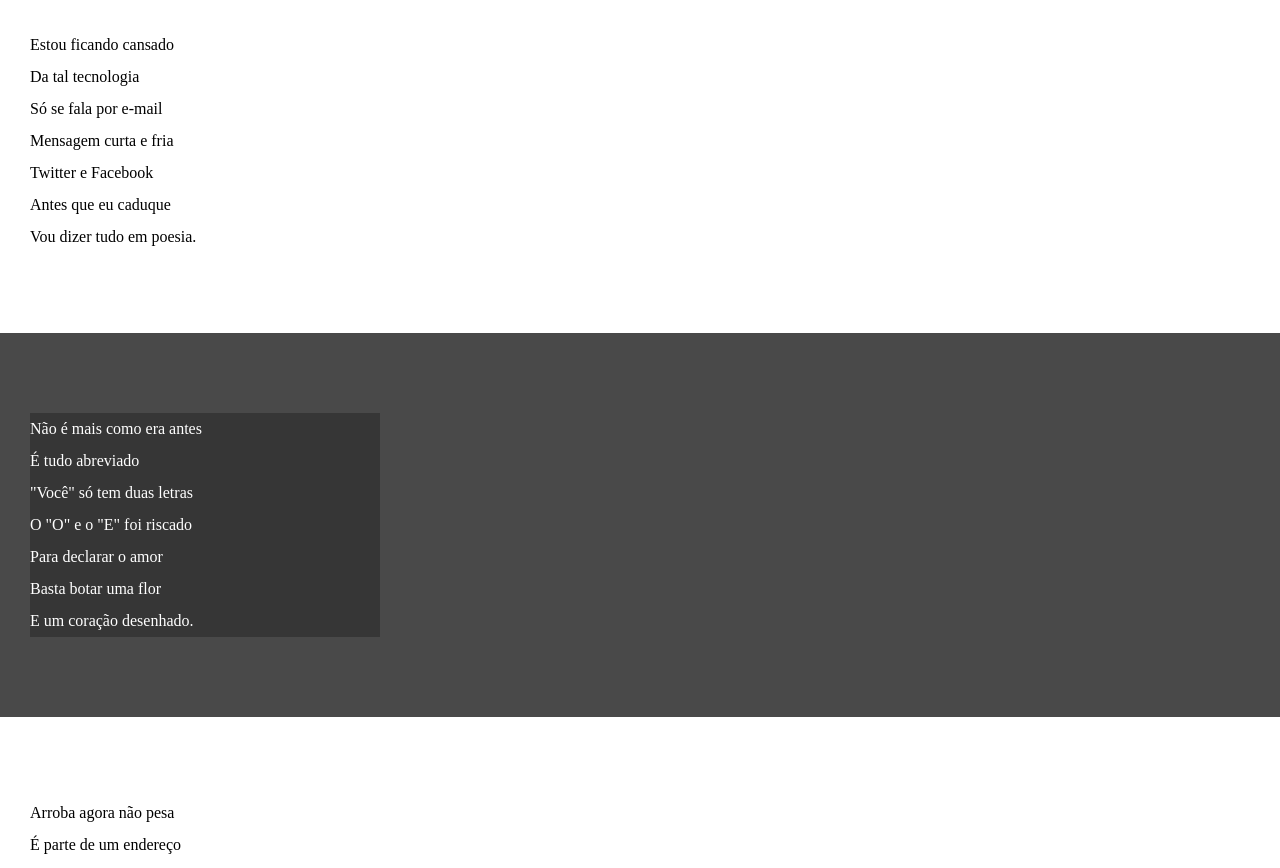
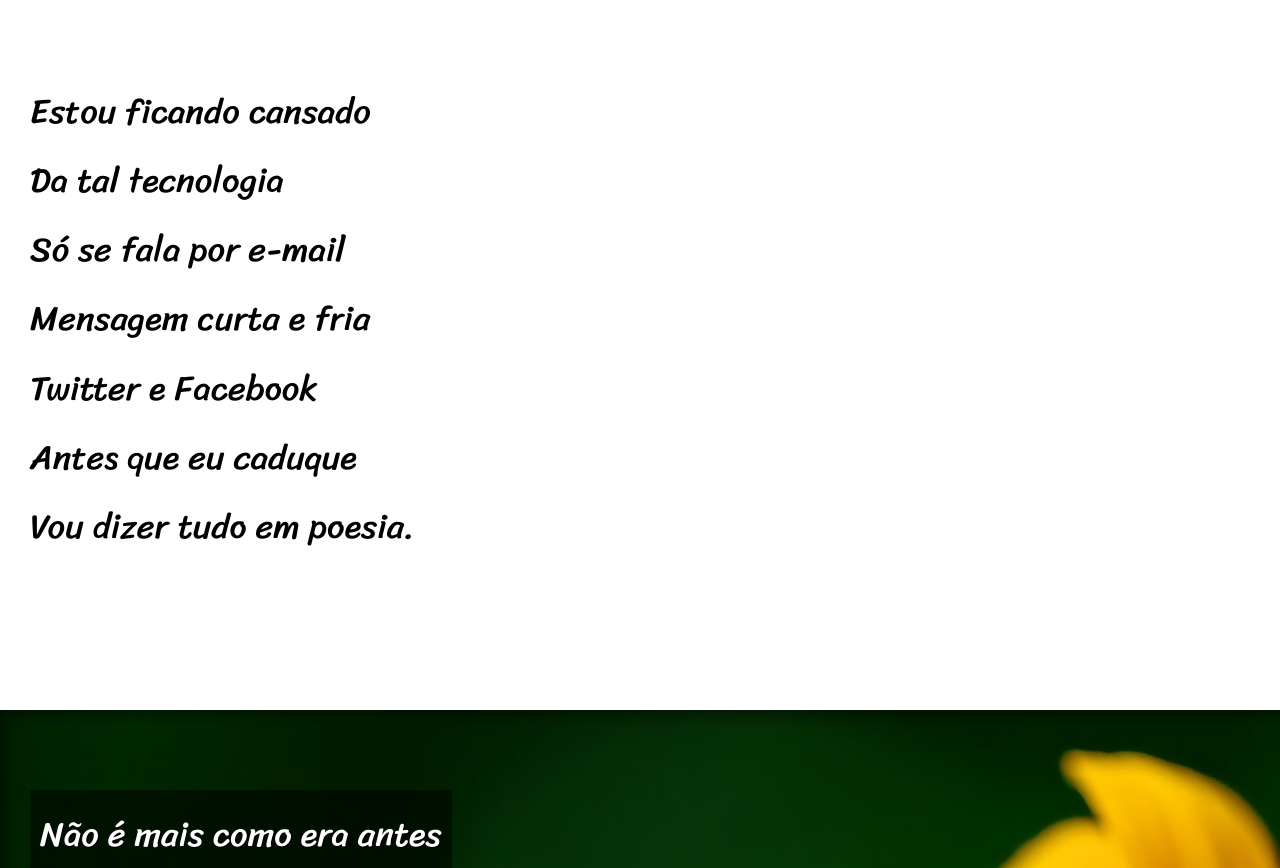
Before and after one commit to FelipeCarquio/html-css, a plain HTML site: page Desafios/d012/index.html in a window 1280 px wide. Shown: the part 206-1074 px from the top of the page. Drawn offline with Linux system fonts and the light colour scheme.

Commit message:
finalizando projeto

```diff
--- a/Desafios/d012/estilo/style.css
+++ b/Desafios/d012/estilo/style.css
@@ -1,4 +1,14 @@
 @charset "UTF-8";
+
+@import url('https://fonts.googleapis.com/css2?family=Passion+One:wght@400;700;900&display=swap');
+
+@import url('https://fonts.googleapis.com/css2?family=Passion+One:wght@400;700;900&family=Sriracha&display=swap');
+
+:root {
+    --font1: Verdana, Geneva, Tahoma, sans-serif;
+    --font2: "Passion One", sans-serif;
+    --font3: "Sriracha", cursive;
+}
 
 * {
     margin: 0px;
@@ -8,6 +18,7 @@
 html, body {
     min-height: 100vh;
     background-color: darkgray;
+    font-family: var(--font1);
 }
 
 header {
@@ -19,6 +30,8 @@
 header > h1 {
     padding-top: 50px;
     font-variant: small-caps;
+    font-family: var(--font2);
+    font-size: 6vw;
 }
 
 header > p {
@@ -40,6 +53,12 @@
     padding-bottom: 10vh;
     line-height: 2em;
     padding-left: 30px;
+    font-family: var(--font3);
+    font-size: 2.7vw;
+}
+
+section > p {
+    padding-bottom: 2em;
 }
 
 section.normal {
@@ -50,11 +69,25 @@
 section.imagem {
     background-color: rgb(73, 73, 73);
     color: white;
+    box-shadow: inset 6px 6px 13px 0px rgba(0, 0, 0, 0.445);
+    background-size: cover;
+    background-attachment: fixed;
 }
 
 section.imagem > p {
-    width: 350px;
-    background-color: rgba(0, 0, 0, 0.253);
+    display: inline-block;
+    padding: 10px;
+    background-color: rgba(0, 0, 0, 0.5);
+    text-shadow: 1px 1px 0px black;
+}
+
+section#img01 {
+    background-image: url(../imagens/background001.jpg);
+    background-position: center center;
+}
+
+section#img02 {
+    background-image: url(../imagens/background002.jpg);
 }
 
 footer {
--- a/Desafios/d012/index.html
+++ b/Desafios/d012/index.html
@@ -28,7 +28,7 @@
         </p>
     </section>
 
-    <section class="imagem">
+    <section class="imagem" id="img01">
         <p>
             Não é mais como era antes <br>
             É tudo abreviado <br>
@@ -49,6 +49,8 @@
             Agora é .com <br>
             Se o saite é muito bom <br>
             Ele vale um alto preço. <br>
+        </p>
+        <p>
             Pra piorar a liguagem <br>
             O emoticom é um risco <br>
             Tem símbolo para tudo <br>
@@ -59,7 +61,7 @@
         </p>
     </section>
 
-    <section class="imagem">
+    <section class="imagem" id="img02">
         <p>
             Tenho saudade das cartas <br>
             Escritas com a própria mão <br>
@@ -80,6 +82,8 @@
             Abriu outro aplicativo <br>
             O mundo ficou cativo <br>
             Da tecnologia do agora. <br>
+        </p>
+        <p>
             Felizmente, pra orar <br>
             Não precisa de internet <br>
             Deus escuta todo mundo <br>
```
